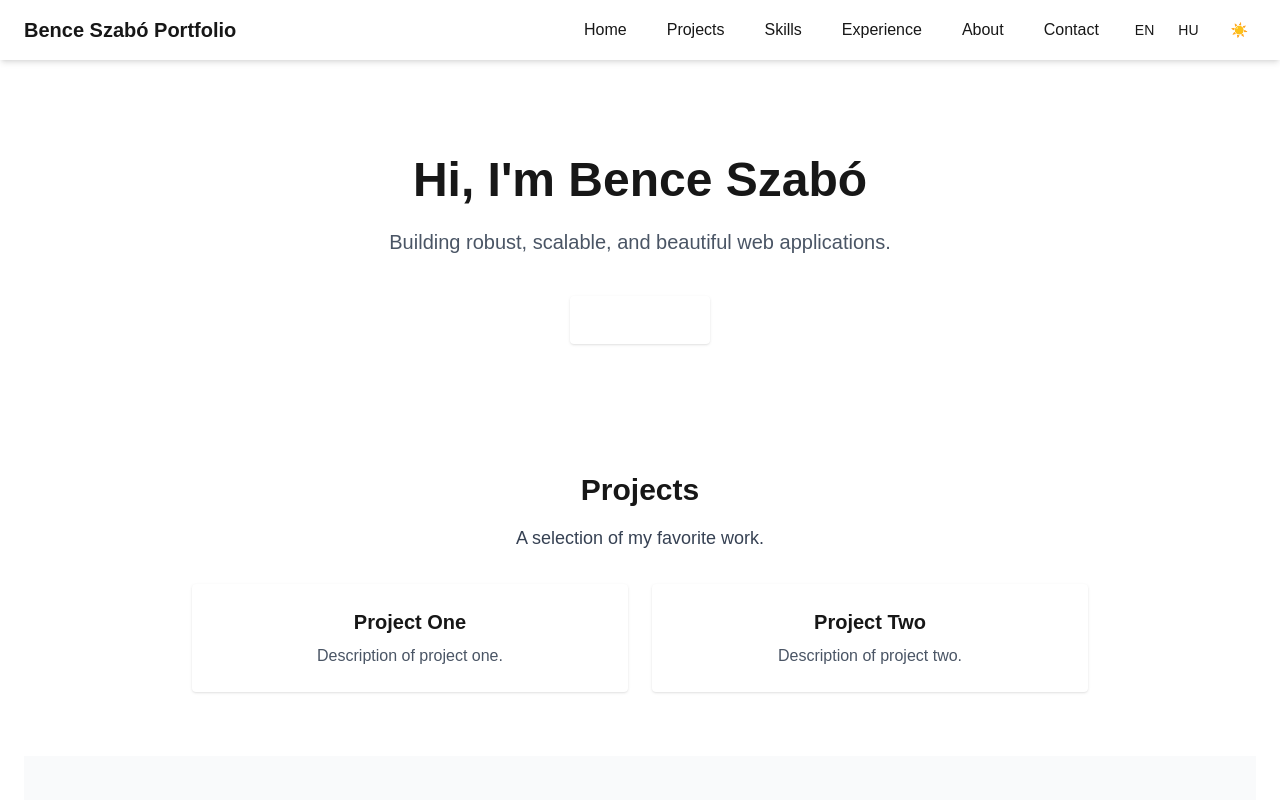
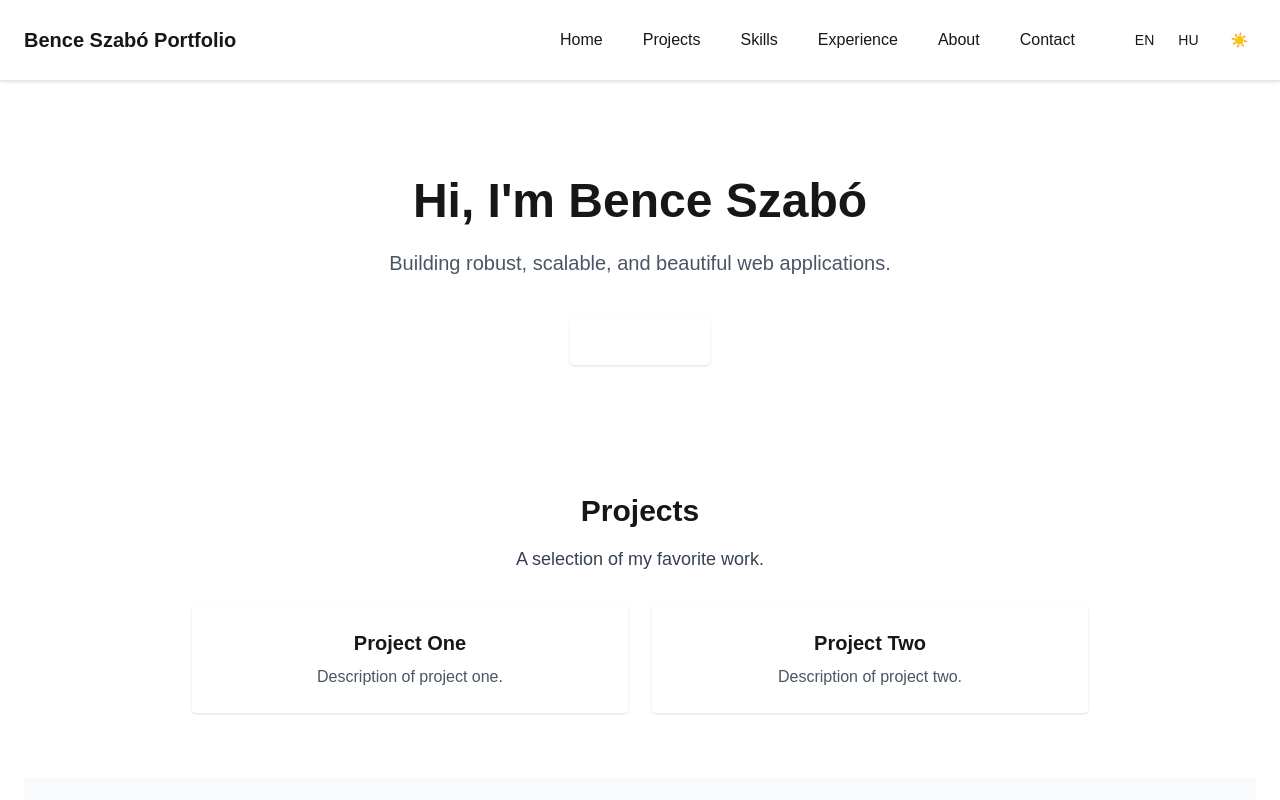
Before and after one commit to entazis/portfolio, a Next.js app: page /about in a window 1280 px wide. Shown: the top 800 px of the page. Built offline with nearby package versions, Linux system fonts and the light colour scheme.

Commit message:
feat: Stick the navigation bar to the top of the window when scrolling the page for improved navigation

```diff
--- a/src/components/layout/MainLayout.tsx
+++ b/src/components/layout/MainLayout.tsx
@@ -19,8 +19,8 @@ const MainLayout: FC<MainLayoutProps> = ({ children, translations = {}, locale }
   const t = (key: string) => translations[key] || key;
   return (
     <div className="flex flex-col min-h-screen bg-background text-foreground">
-      <header className="w-full py-4 px-6 bg-white shadow-md dark:bg-gray-900">
-        <div className="container mx-auto flex justify-between items-center">
+      <header className="sticky top-0 z-50 bg-white/80 dark:bg-gray-900/80 backdrop-blur shadow border-b border-gray-200 dark:border-gray-800 w-full">
+        <div className="container mx-auto flex justify-between items-center py-4 px-6">
           <span className="font-bold text-xl">{t('siteTitle')}</span>
           <div className="flex items-center gap-4">
             <Navigation translations={translations} />
--- a/src/components/layout/Navigation.tsx
+++ b/src/components/layout/Navigation.tsx
@@ -48,7 +48,7 @@ const Navigation: FC<NavigationProps> = ({ translations }) => {
 
   return (
     <nav aria-label="Main navigation">
-      <ul className="flex gap-4">
+      <ul className="flex gap-4 px-6 py-3 justify-center">
         {navLinks.map(({ href, labelKey }) => (
           <li key={href}>
             <a
```
